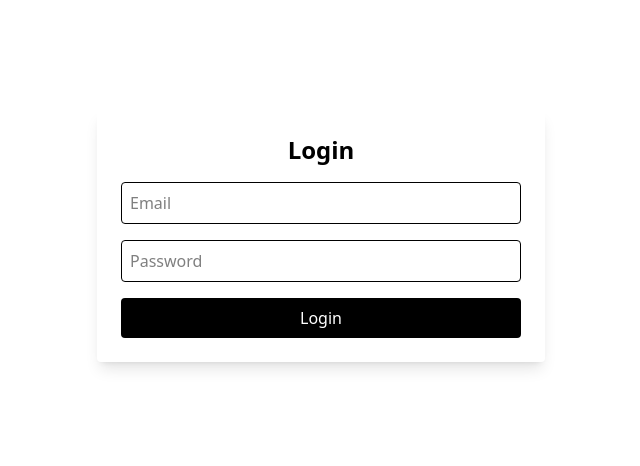
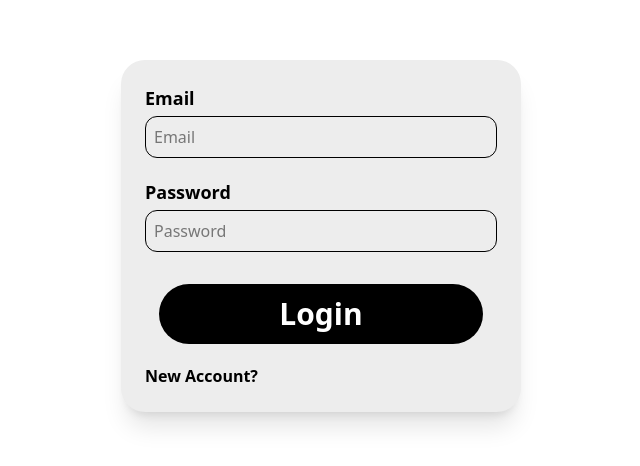
Before and after one commit to Calvin8606/GameTrack, a Next.js app in the folder frontend/: page /login in a window 1280 px wide. Shown: the part 164-630 px from the top of the page, without its empty margins (319-959 px from the left). Built offline with nearby package versions, Linux system fonts and the light colour scheme.

Commit message:
Login UX changed

```diff
--- a/frontend/src/app/login/LoginForm.tsx
+++ b/frontend/src/app/login/LoginForm.tsx
@@ -2,6 +2,7 @@
 import AuthFormWrap from "../../components/AuthFormWrap";
 import { useState } from "react";
 import { BASE_URL, TOKEN_KEY } from "@/lib/constants";
+import Link from "next/link";
 import { useRouter } from "next/navigation";
 
 const LoginForm = () => {
@@ -28,6 +29,10 @@ const LoginForm = () => {
         throw new Error(data.error || "Login failed");
       }
 
+      // Reset Inputs
+      setEmail("");
+      setPassword("");
+
       // Redirect To HomePage
       router.push("/homepage");
 
@@ -40,28 +45,47 @@ const LoginForm = () => {
 
   return (
     <div>
-      <AuthFormWrap title="Login">
-        <form onSubmit={handleSubmit} className="flex flex-col gap-4">
+      <AuthFormWrap>
+        <div>
+          <form onSubmit={handleSubmit}>
+            <div className="flex flex-col">
+              <h1 className="font-bold text-lg mb-1">Email</h1>
               <input
                 type="email"
                 value={email}
                 onChange={(e) => setEmail(e.target.value)}
                 placeholder="Email"
                 required
-            className="p-2 border rounded"
+                className="p-2 border rounded-xl"
               />
+            </div>
+            <div className="flex flex-col mt-5">
+              <h1 className="font-bold text-lg mb-1">Password</h1>
               <input
                 type="password"
                 value={password}
                 onChange={(e) => setPassword(e.target.value)}
                 placeholder="Password"
                 required
-            className="p-2 border rounded"
+                className="p-2 border rounded-xl"
               />
-          <button type="submit" className="bg-black text-white p-2 rounded">
+            </div>
+            <div className="flex items-center justify-center mt-8">
+              <button
+                type="submit"
+                className="bg-black text-white font-bold text-3xl px-30 py-3 rounded-full"
+              >
                 Login
               </button>
+            </div>
           </form>
+          <div className="mt-5">
+            <Link href="/register" className="font-bold">
+              New Account?
+            </Link>
+          </div>
+          <div> </div>
+        </div>
       </AuthFormWrap>
     </div>
   );
--- a/frontend/src/app/register/RegisterForm.tsx
+++ b/frontend/src/app/register/RegisterForm.tsx
@@ -45,7 +45,7 @@ const RegisterForm = () => {
 
   return (
     <div>
-      <AuthFormWrap title="Registration">
+      <AuthFormWrap>
         <form onSubmit={handleSubmit} className="flex flex-col gap-4">
           <input
             type="email"
@@ -71,7 +71,7 @@ const RegisterForm = () => {
             required
             className="p-2 border rounded"
           />
-          <button type="submit" className="bg-black text-white p-2 rounded">
+          <button type="submit" className="bg-black text-white p-2 rounded-xl">
             Register
           </button>
         </form>
--- a/frontend/src/components/AuthFormWrap.tsx
+++ b/frontend/src/components/AuthFormWrap.tsx
@@ -1,14 +1,7 @@
-const AuthFormWrapper = ({
-  title,
-  children,
-}: {
-  title: string;
-  children: React.ReactNode;
-}) => {
+const AuthFormWrapper = ({ children }: { children: React.ReactNode }) => {
   return (
     <div className="min-h-screen flex items-center justify-center px-4">
-      <div className="w-full max-w-md p-6 shadow-lg rounded bg-white">
-        <h2 className="text-2xl font-bold mb-4 text-center">{title}</h2>
+      <div className="w-full max-w-100 p-6 shadow-xl bg-[#ededed] rounded-3xl">
         {children}
       </div>
     </div>
```
Lines whose indentation alone changed are shown as unchanged.
